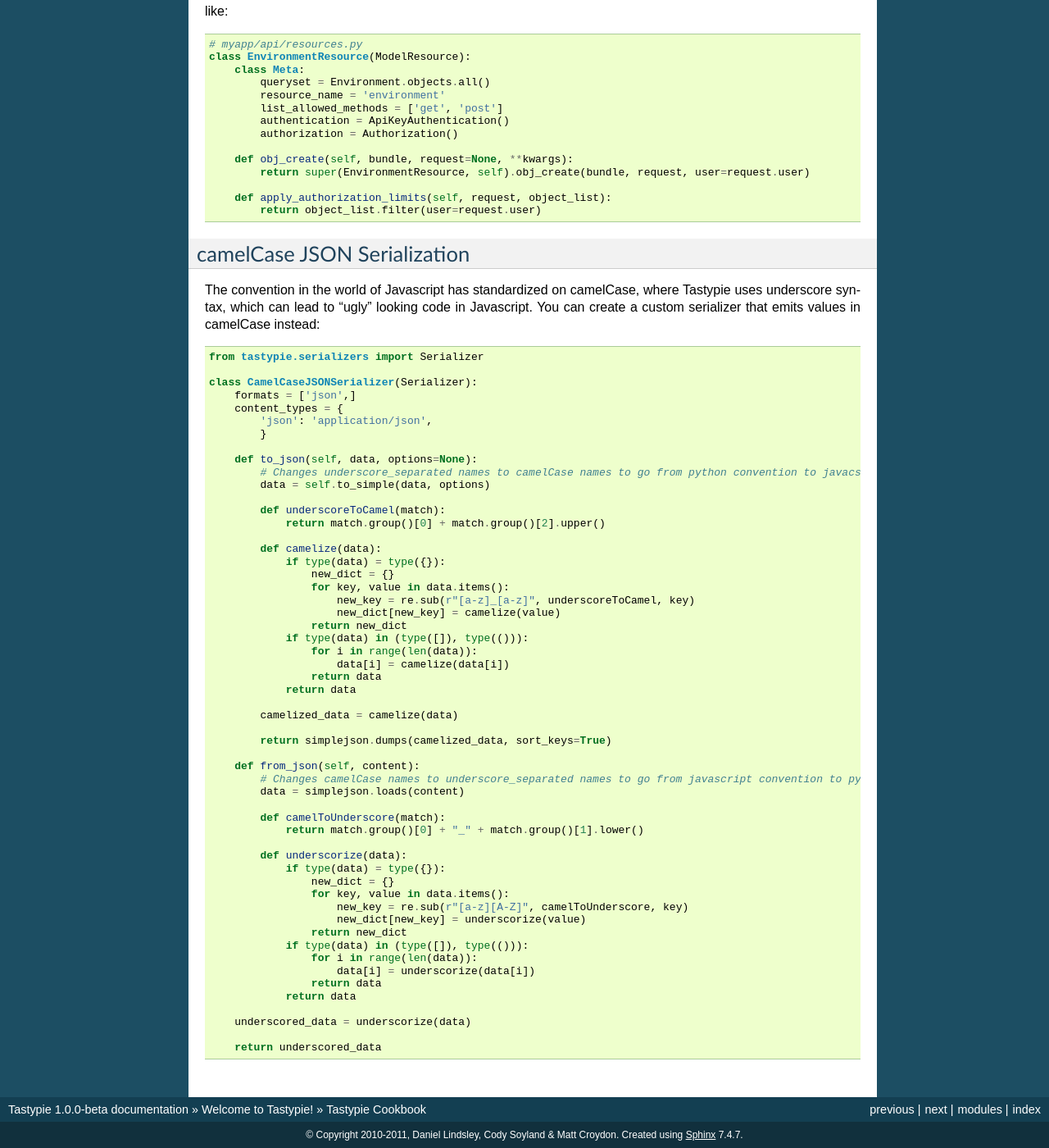
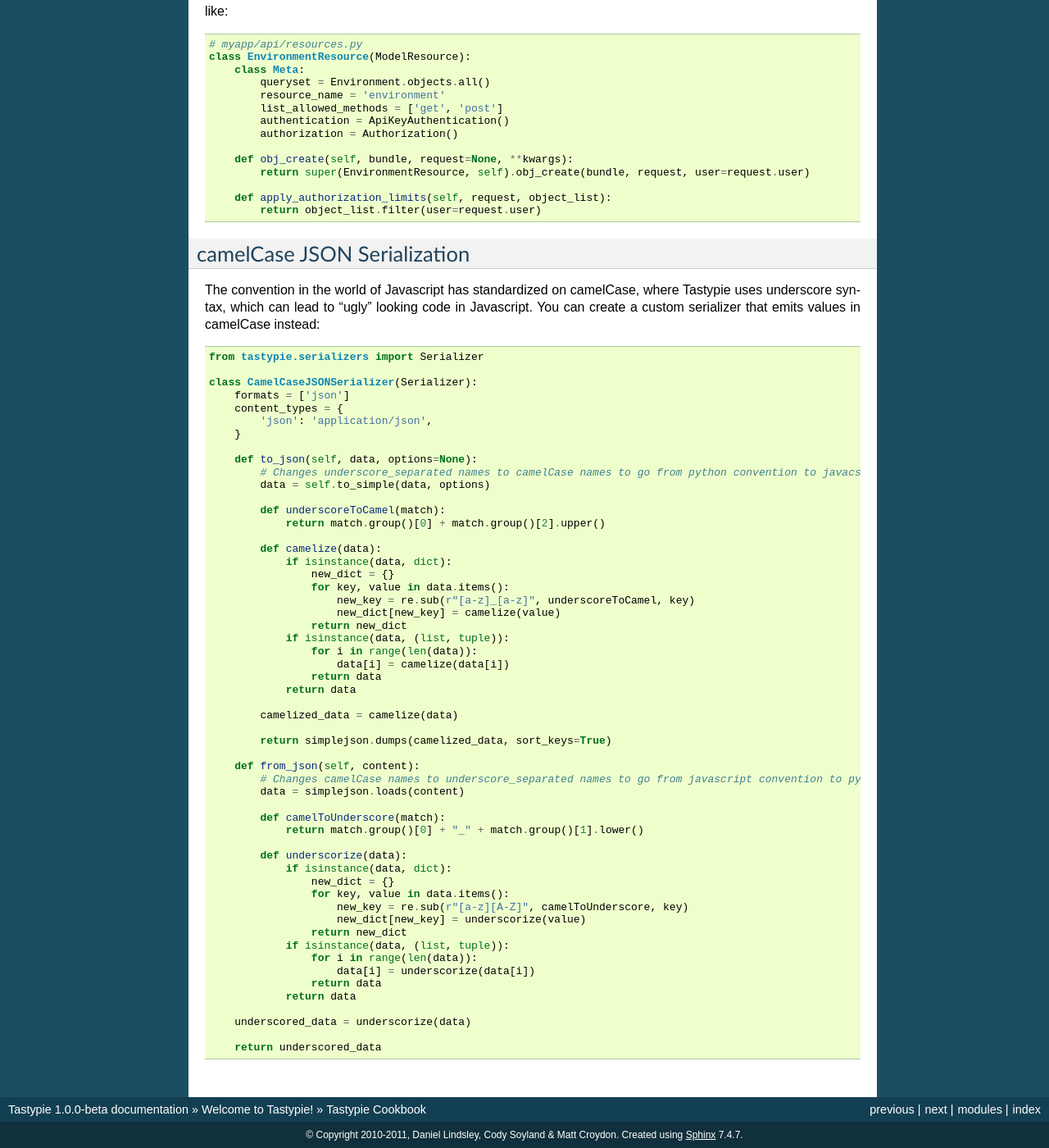
Before and after one commit to django-tastypie/django-tastypie, a Sphinx documentation site: the page built from docs/cookbook.rst, in a window 1280 px wide and 1400 px high, scrolled down 3080 px. Shown: the whole window at 82% size. Built offline with Sphinx 7.4.7, drawn with Linux system fonts in a browser that asks for light colours; pages that are not in the unit, such as notebooks, are missing from menus.

Commit message:
Spruced up the cookbook example on camelCase. Thanks to EnTeQuAk for the patch.

```diff
--- a/docs/cookbook.rst
+++ b/docs/cookbook.rst
@@ -222,10 +222,10 @@ values in camelCase instead::
     from tastypie.serializers import Serializer
 
     class CamelCaseJSONSerializer(Serializer):
-        formats = ['json',]
+        formats = ['json']
         content_types = {
             'json': 'application/json',
-            }
+        }
 
         def to_json(self, data, options=None):
             # Changes underscore_separated names to camelCase names to go from python convention to javacsript convention
@@ -235,13 +235,13 @@ values in camelCase instead::
                 return match.group()[0] + match.group()[2].upper()
 
             def camelize(data):
-                if type(data) = type({}):
+                if isinstance(data, dict):
                     new_dict = {}
                     for key, value in data.items():
                         new_key = re.sub(r"[a-z]_[a-z]", underscoreToCamel, key)
                         new_dict[new_key] = camelize(value)
                     return new_dict
-                if type(data) in (type([]), type(())):
+                if isinstance(data, (list, tuple)):
                     for i in range(len(data)):
                         data[i] = camelize(data[i])
                     return data
@@ -259,13 +259,13 @@ values in camelCase instead::
                 return match.group()[0] + "_" + match.group()[1].lower()
 
             def underscorize(data):
-                if type(data) = type({}):
+                if isinstance(data, dict):
                     new_dict = {}
                     for key, value in data.items():
                         new_key = re.sub(r"[a-z][A-Z]", camelToUnderscore, key)
                         new_dict[new_key] = underscorize(value)
                     return new_dict
-                if type(data) in (type([]), type(())):
+                if isinstance(data, (list, tuple)):
                     for i in range(len(data)):
                         data[i] = underscorize(data[i])
                     return data
```
